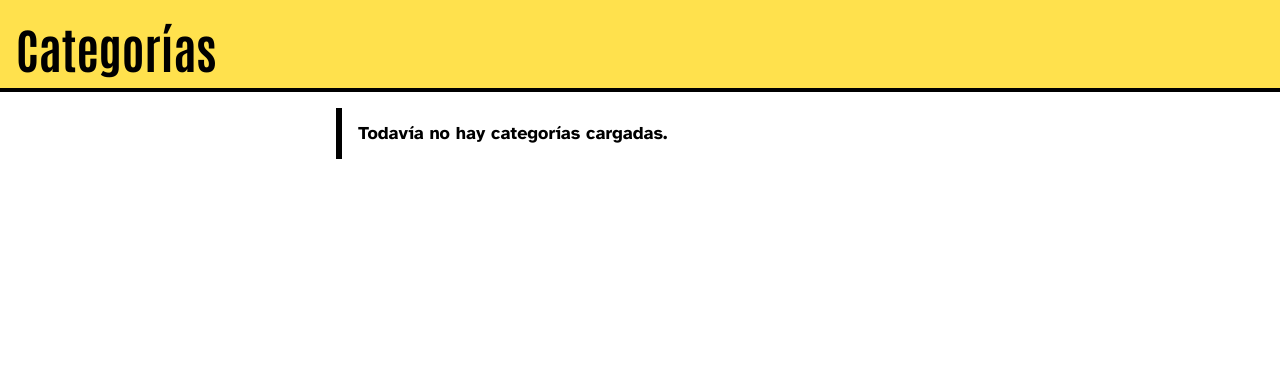
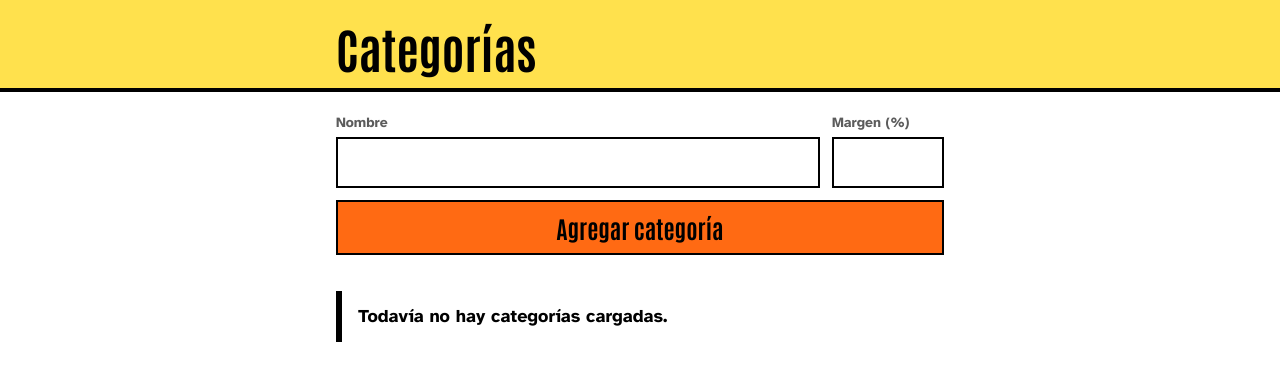
Before and after one commit to germangomezpro/kiosco, a PHP site: page /public/categorias.html in a window 1280 px wide. Shown: the top 381 px of the page. Run offline with PHP 8.4, Linux system fonts and the light colour scheme; data that the repository does not hold is empty.

Commit message:
Pantalla de categorías: formulario de alta

```diff
--- a/public/categorias.html
+++ b/public/categorias.html
@@ -17,7 +17,25 @@
     </header>
 
     <main class="contenido">
+        <!-- Formulario para añadir categorías -->
+         <form id="form-categoria" class="formulario">
+            <div class="campo">
+                <label for="nombre">Nombre</label>
+                <input type="text" id="nombre" name="nombre" required autocomplete="off">
+            </div>
+
+            <div class="campo">
+                <label for="margen">Margen (%)</label>
+                <input type="text" id="margen" name="margen" inputmode="decimal" required autocomplete="off">
+            </div>
+
+            <button type="submit" class="boton">Agregar categoría</button>
+        </form>
+
+        <!-- Mostrar mensaje si hay un error -->
         <p id="mensaje" class="mensaje" hidden></p>
+
+        <!-- Listar categorías -->
         <ul id="lista-categorias" class="lista"></ul>
     </main>
 
--- a/public/css/estilos.css
+++ b/public/css/estilos.css
@@ -44,7 +44,8 @@ h1 {
 }
 
 .encabezado h1{
-    margin: 0;
+    max-width: 38rem;
+    margin: 0 auto;
     font-size: 3rem;
     line-height: 1;
 }
@@ -100,3 +101,58 @@ h1 {
     border-left-color: var(--rojo);
     color: var(--rojo);
 }
+
+
+/* Formularios */
+
+.formulario {
+    display: grid;
+    grid-template-columns: minmax(0, 1fr) 7rem;
+    gap: 0.75rem;
+    padding: 1.25rem 0;
+}
+
+.campo {
+    display: flex;
+    flex-direction: column;
+    gap: 0.25rem;
+}
+
+.campo label {
+    font-size: 0.875rem;
+    font-weight: 700;
+    color: var(--lapiz);
+}
+
+.campo input {
+    font: inherit;
+    width: 100%;
+    padding: 0.625rem 0.75rem;
+    border: 2px solid var(--fibron);
+    border-radius: 0;
+    background: var(--papel);
+    color: var(--fibron);
+}
+
+.campo input:focus {
+    outline: 3px solid var(--naranja);
+    outline-offset: 2px;
+}
+
+/* Botones */
+
+.boton {
+    grid-column: 1 / -1;
+    padding: 0.625rem 1rem;
+    border: 2px solid var(--fibron);
+    background: var(--naranja);
+    color: var(--fibron);
+    font-family: var(--fuente-cartel);
+    font-weight: 700;
+    font-size: 1.5rem;
+    cursor: pointer;
+}
+
+.boton:active {
+    transform: translateY(2px);
+}
```
